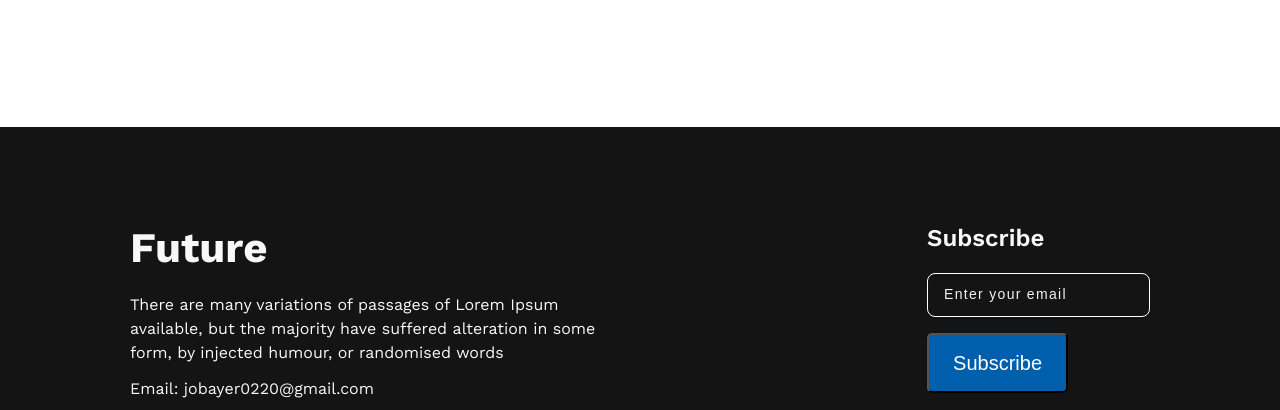
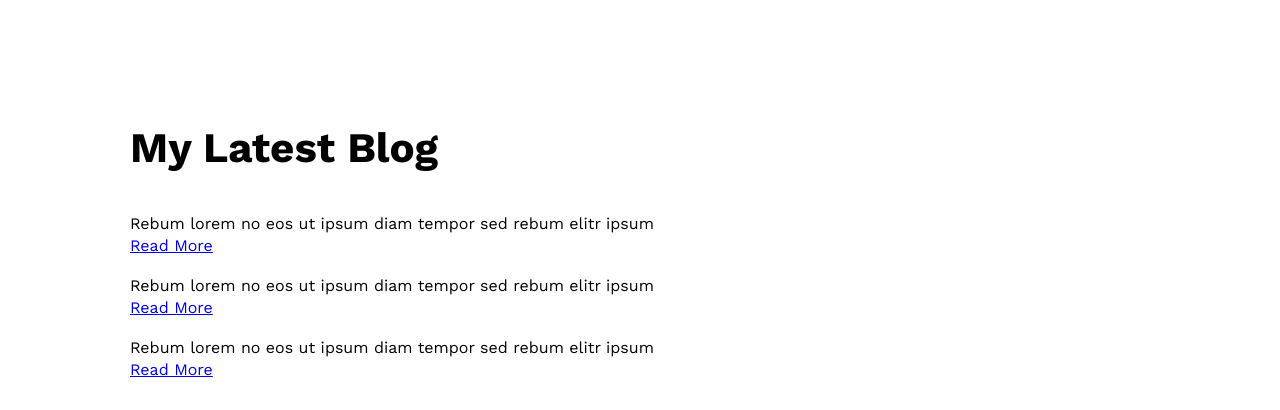
Before and after one commit to Jobayer98/new-year-new-me, a plain HTML site: page index.html in a window 1280 px wide. Shown: the part 2482-2892 px from the top of the page. Drawn offline with nearby package versions, Linux system fonts and the light colour scheme; files whose address does not match are found by name.

Commit message:
added blog section

```diff
--- a/index.html
+++ b/index.html
@@ -83,6 +83,25 @@
           <button class="btn btn-call">Call Now</button>
         </div>
       </section>
+      <!-- Additional Blog section -->
+      <section class="blogs">
+        <h2 class="title blog-title">My Latest Blog</h2>
+        <div class="blog">
+          <img src="" alt="">
+          <p>Rebum lorem no eos ut ipsum diam tempor sed rebum elitr ipsum</p>
+          <a class="btn-blog" href="#">Read More</a>
+        </div>
+        <div class="blog">
+          <img src="" alt="">
+          <p>Rebum lorem no eos ut ipsum diam tempor sed rebum elitr ipsum</p>
+          <a class="btn-blog" href="#">Read More</a>
+        </div>
+        <div class="blog">
+          <img src="" alt="">
+          <p>Rebum lorem no eos ut ipsum diam tempor sed rebum elitr ipsum</p>
+          <a class="btn-blog" href="#">Read More</a>
+        </div>
+      </section>
     </main>
     <footer>
       <div class="footer-container">
```
Also changed, not shown: images/blogs/blog-1.jpg (added), images/blogs/blog-2.jpg (added), images/blogs/blog-3.jpg (added).
